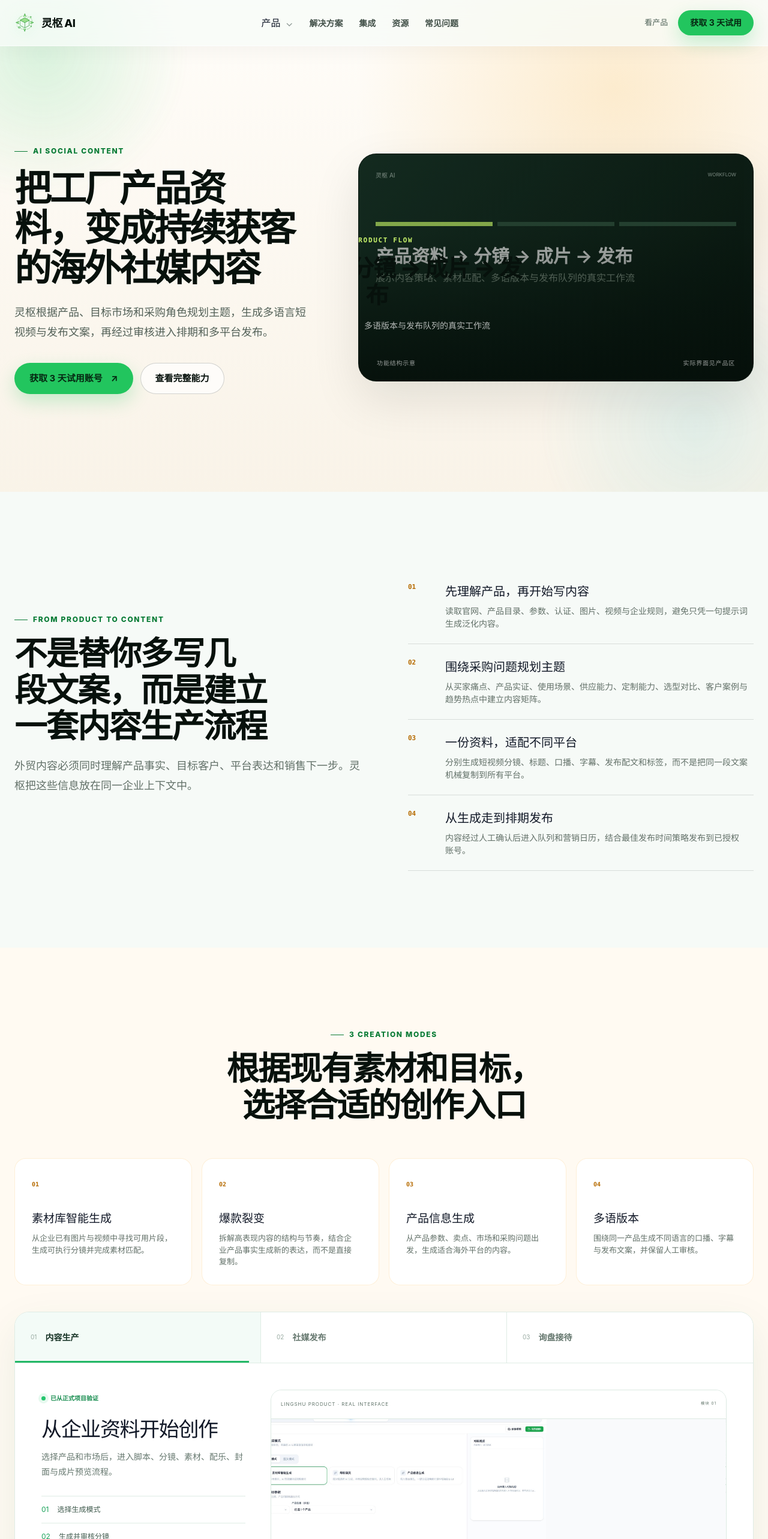
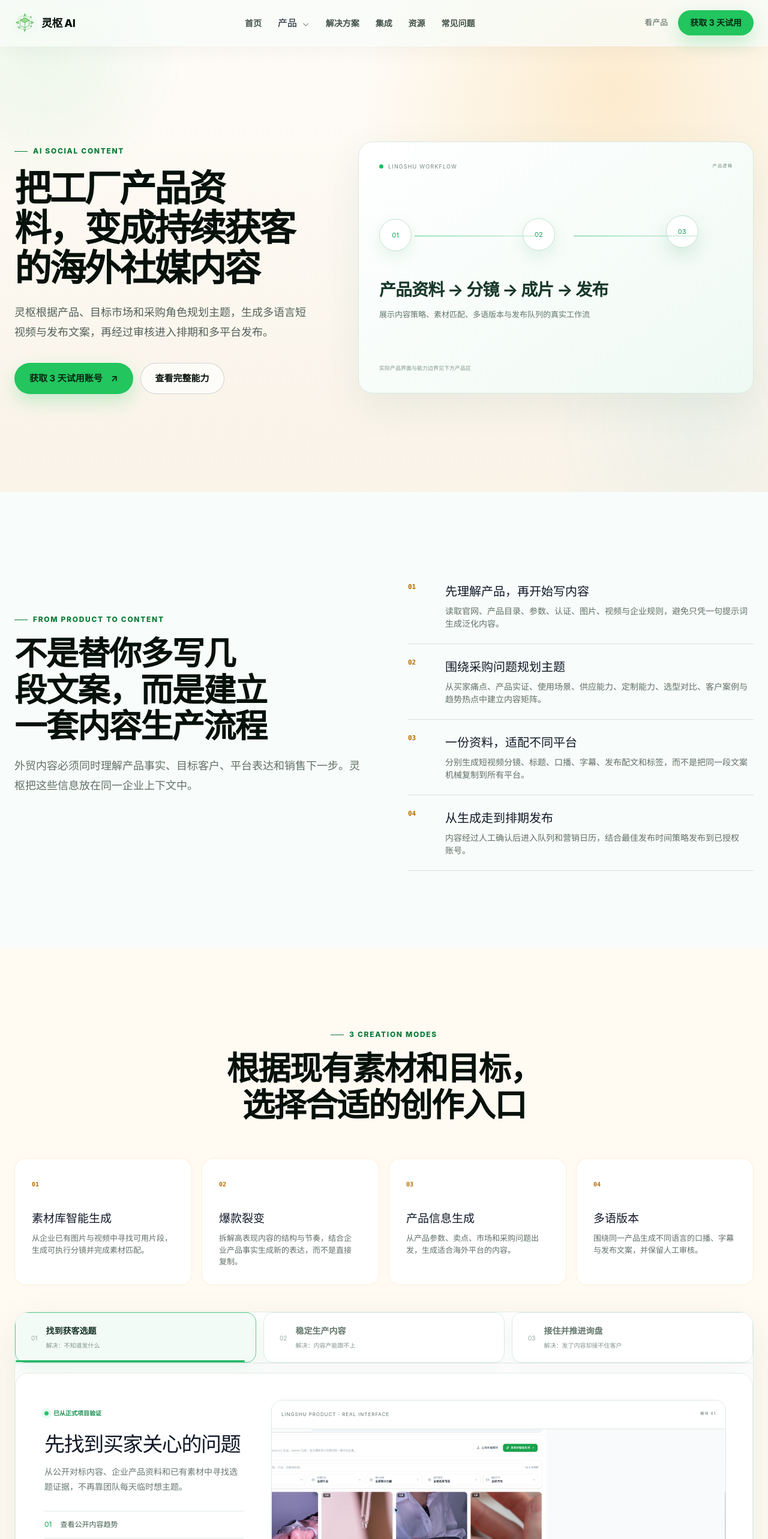
Before and after one commit to boooppppiiii-cloud/lingshu-dulizhan, a Next.js app: page /social in a window 1280 px wide. Shown: the top 2566 px of the page at 60% size. Built offline with nearby package versions, Linux system fonts and the light colour scheme.

Commit message:
fix: align product stories with buyer pain

```diff
--- a/app/ai-service/page.tsx
+++ b/app/ai-service/page.tsx
@@ -27,7 +27,7 @@ export default function AiServicePage() { return <main>
     ["03","低风险自动回","只对已批准的标准问题自动回复，高风险动作强制降级。"],
   ].map(([i,t,p])=><article className="role-card" data-reveal key={t}><span>{i}</span><h3>{t}</h3><p>{p}</p></article>)}</div></div></section>
   <section className="section product-demo-section"><div className="container"><SectionHeading eyebrow="VERIFIED PRODUCT LOGIC" title="从正式项目核对接待与交接逻辑" description="不展示客户对话，不用虚构聊天冒充产品。这里列出已验证的模块、步骤和能力边界。" align="center" /><div data-reveal><ProductEvidence /></div></div></section>
-  <section className="handoff-section"><div className="container split-section"><div><span className="eyebrow eyebrow-light">HUMAN HANDOFF</span><h2>销售接管时，不必让客户重新说一遍</h2><p>客户来源、当地时间、对话摘要、采购需求、BANT 证据、风险原因、已发送资料和建议动作会一起进入交接上下文。</p><ul className="dark-checklist"><li>大单、明确下单和 OEM 机会及时提醒</li><li>报价、付款、投诉和交期承诺暂停自动回复</li><li>连续知识缺口和客户要求通话时转人工</li></ul></div><MotionSlot title="销售交接摘要" note="模拟演示：高意向询盘触发负责人通知并保留完整上下文" tone="dark" /></div></section>
+  <section className="handoff-section"><div className="container split-section"><div><span className="eyebrow eyebrow-light">HUMAN HANDOFF</span><h2>销售接管时，不必让客户重新说一遍</h2><p>客户来源、当地时间、对话摘要、采购需求、BANT 证据、风险原因、已发送资料和建议动作会一起进入交接上下文。</p><ul className="dark-checklist"><li>大单、明确下单和 OEM 机会及时提醒</li><li>报价、付款、投诉和交期承诺暂停自动回复</li><li>连续知识缺口和客户要求通话时转人工</li></ul></div><MotionSlot title="销售交接摘要" note="工作流说明：高意向询盘触发负责人通知并保留完整上下文" tone="dark" /></div></section>
   <section className="section faq-section"><div className="container faq-grid"><SectionHeading eyebrow="FAQ" title="关于 WhatsApp AI 接待" /><div className="faq-list">{faq.map(([q,a])=><details data-reveal key={q}><summary>{q}<span>＋</span></summary><p>{a}</p></details>)}</div></div></section>
   <CtaBand title="先用 3 天，看看 AI 如何接住真实询盘" description="联系我们获取试用账号，由顾问协助配置演示企业知识和接待边界。" />
   </main>; }
--- a/app/page.tsx
+++ b/app/page.tsx
@@ -80,30 +80,6 @@ export default function HomePage() {
         </div>
       </section>
 
-      <section className="editorial-section capability-story" aria-labelledby="capability-title">
-        <div className="container">
-          <div className="editorial-heading">
-            <span>THREE CONNECTED WORKSPACES</span>
-            <h2 id="capability-title">三项能力，<br />接成一条链路。</h2>
-            <p>每项能力都能独立使用；连起来后，内容来源、询盘上下文和销售动作不会在工具之间丢失。</p>
-          </div>
-          <div className="capability-grid">
-            <Link href="/product/content-studio">
-              <span>01 · CONTENT</span><h3>内容与发布</h3>
-              <p>基于产品知识生成脚本与素材方案，审核后进入多平台排期。</p><i>进入内容工作台 ↗</i>
-            </Link>
-            <Link href="/product/whatsapp-ai">
-              <span>02 · INQUIRY</span><h3>WhatsApp AI</h3>
-              <p>识别语言、产品和采购信号；遇到报价、折扣与条款问题自动停下。</p><i>查看询盘接待 ↗</i>
-            </Link>
-            <Link href="/product/lead-management">
-              <span>03 · SALES</span><h3>客户与跟进</h3>
-              <p>保留来源、对话与判断依据，把高价值机会连同摘要交给销售。</p><i>查看销售跟进 ↗</i>
-            </Link>
-          </div>
-        </div>
-      </section>
-
       <section className="editorial-section control-story">
         <div className="container control-story-grid">
           <div className="editorial-heading">
--- a/app/social/page.tsx
+++ b/app/social/page.tsx
@@ -45,7 +45,7 @@ export default function SocialPage() {
     </div></section>
     <section className="attribution-section"><div className="container attribution-grid">
       <div><span className="eyebrow eyebrow-light">CONTENT → INQUIRY</span><h2>发布不是终点，客户来源要跟着进入 WhatsApp</h2><p>发布时可为内容附加带追踪参数的 WhatsApp 入口。客户发起对话后，平台和具体内容来源进入客户上下文，帮助销售理解客户为什么而来。</p><div className="attribution-path"><span>已发布内容</span><span>追踪入口</span><span>WhatsApp 对话</span><span>客户工作台</span></div></div>
-      <MotionSlot title="内容来源归因" note="模拟演示：Instagram 内容触发 WhatsApp 询盘并保存来源" tone="dark" />
+      <MotionSlot title="内容来源归因" note="工作流说明：Instagram 内容触发 WhatsApp 询盘并保存来源" tone="dark" />
     </div></section>
     <section className="section faq-section"><div className="container faq-grid"><SectionHeading eyebrow="FAQ" title="关于内容生成与发布" /><div className="faq-list">{faq.map(([q,a]) => <details data-reveal key={q}><summary>{q}<span>＋</span></summary><p>{a}</p></details>)}</div></div></section>
     <CtaBand title="用你的产品，体验一次完整内容生产流程" description="联系我们获取 3 天试用账号，体验产品资料、脚本、成片、排期与发布。" />
--- a/app/strategy/page.tsx
+++ b/app/strategy/page.tsx
@@ -14,7 +14,7 @@ export default function StrategyPage() { return <main>
     {index:"03",title:"按真实证据分级",text:"BANT 评分只采用客户说过的需求、时间、决策链和预算信息，帮助团队安排优先级。"},
     {index:"04",title:"推进跟进与订单",text:"高意向客户触发交接与提醒；客户、订单状态、GMV、履约和退款数据进入经营视图。"},
   ]} /></div></section>
-  <section className="attribution-section"><div className="container attribution-grid"><div><span className="eyebrow eyebrow-light">TRACEABLE JOURNEY</span><h2>知道客户为什么来，才能决定下一步怎么跟</h2><p>系统已有从发布内容到 WhatsApp 的追踪基础，并将平台内容 ID、项目、语言和账号等信息写入发布记录。订单归因仍需结合企业实际流程完成配置与验收。</p><div className="attribution-path"><span>平台内容</span><span>WhatsApp 入口</span><span>客户对话</span><span>BANT 分级</span><span>销售动作</span></div></div><MotionSlot title="客户增长时间线" note="模拟演示：内容来源、询盘摘要、跟进任务与订单状态" tone="dark" /></div></section>
+  <section className="attribution-section"><div className="container attribution-grid"><div><span className="eyebrow eyebrow-light">TRACEABLE JOURNEY</span><h2>知道客户为什么来，才能决定下一步怎么跟</h2><p>系统已有从发布内容到 WhatsApp 的追踪基础，并将平台内容 ID、项目、语言和账号等信息写入发布记录。订单归因仍需结合企业实际流程完成配置与验收。</p><div className="attribution-path"><span>平台内容</span><span>WhatsApp 入口</span><span>客户对话</span><span>BANT 分级</span><span>销售动作</span></div></div><MotionSlot title="客户增长时间线" note="工作流说明：内容来源、询盘摘要、跟进任务与订单状态" tone="dark" /></div></section>
   <section className="section product-demo-section"><div className="container"><SectionHeading eyebrow="CUSTOMER CONTEXT" title="客户判断必须有依据" description="不展示客户资料，不虚构分数。这里只说明正式项目中已经实现的意向信号、客户优先级和人工交接规则。" align="center" /><div data-reveal><ProductEvidence /></div></div></section>
   <section className="section intelligence-section"><div className="container"><SectionHeading eyebrow="SALES OPERATING SYSTEM" title="把下一步动作交给系统提醒，把关键判断留给销售" align="center" /><div className="role-grid">{[
     ["01","高意向优先","大单、明确下单、OEM、独家与复购机会优先进入负责人视线。"],
--- a/app/ui/page-chrome.tsx
+++ b/app/ui/page-chrome.tsx
@@ -2,7 +2,7 @@
 
 import Link from "next/link";
 import { usePathname } from "next/navigation";
-import { useEffect, useState } from "react";
+import { useEffect, useRef, useState } from "react";
 
 function Logo() {
   return (
@@ -23,12 +23,24 @@ const megaGroups = [
 function Header({ pathname }: { pathname: string }) {
   const [open, setOpen] = useState(false);
   const [productOpen, setProductOpen] = useState(false);
+  const productCloseTimer = useRef<ReturnType<typeof setTimeout> | null>(null);
+  const keepProductMenuOpen = () => {
+    if (productCloseTimer.current) clearTimeout(productCloseTimer.current);
+    setProductOpen(true);
+  };
+  const scheduleProductMenuClose = () => {
+    if (productCloseTimer.current) clearTimeout(productCloseTimer.current);
+    productCloseTimer.current = setTimeout(() => setProductOpen(false), 320);
+  };
   useEffect(() => {
     if (!open) return;
     const closeOnEscape = (event: KeyboardEvent) => { if (event.key === "Escape") setOpen(false); };
     window.addEventListener("keydown", closeOnEscape);
     return () => window.removeEventListener("keydown", closeOnEscape);
   }, [open]);
+  useEffect(() => () => {
+    if (productCloseTimer.current) clearTimeout(productCloseTimer.current);
+  }, []);
   return (
     <header className="site-header">
       <div className="nav-shell">
@@ -37,12 +49,13 @@ function Header({ pathname }: { pathname: string }) {
           <span>{open ? "关闭" : "菜单"}</span><i aria-hidden="true" />
         </button>
         <nav id="main-navigation" className={`nav-links ${open ? "is-open" : ""}`} aria-label="主要导航">
-          <div className={`nav-product-menu ${productOpen ? "is-open" : ""}`} onMouseLeave={() => setProductOpen(false)}>
-            <button type="button" aria-expanded={productOpen} onClick={() => setProductOpen((value) => !value)} onMouseEnter={() => setProductOpen(true)}>
+          <Link className="nav-home-link" href="/" aria-current={pathname === "/" ? "page" : undefined} onClick={() => setOpen(false)}>首页</Link>
+          <div className={`nav-product-menu ${productOpen ? "is-open" : ""}`} onMouseEnter={keepProductMenuOpen} onMouseLeave={scheduleProductMenuClose}>
+            <button type="button" aria-expanded={productOpen} onClick={() => setProductOpen((value) => !value)} onMouseEnter={keepProductMenuOpen}>
               产品 <span>⌄</span>
             </button>
             <div className="nav-product-panel">
-              <div><small>一条连续链路</small><strong>从内容被看见，<br />到客户被接住。</strong><Link href="/product">进入产品 Tour →</Link></div>
+              <div><small>一条连续链路</small><strong>从内容被看见，<br />到客户被接住。</strong><Link href="/product" onClick={()=>{setOpen(false);setProductOpen(false)}}>查看产品全景 →</Link></div>
               <div className="nav-mega-groups">{megaGroups.map(group=><section key={group.title}><strong>{group.title}</strong>{group.items.map(([href,label])=><Link key={href} href={href} onClick={()=>{setOpen(false);setProductOpen(false)}}>{label}<i>↗</i></Link>)}</section>)}</div>
             </div>
           </div>
--- a/app/ui/product-evidence.tsx
+++ b/app/ui/product-evidence.tsx
@@ -6,27 +6,30 @@ import { useEffect, useState } from "react";
 
 const modules = [
   {
-    id: "create", number: "01", label: "内容生产", title: "从企业资料开始创作",
-    summary: "选择产品和市场后，进入脚本、分镜、素材、配乐、封面与成片预览流程。",
-    steps: ["选择生成模式", "生成并审核分镜", "匹配企业素材", "完成封面与成片"],
-    proof: ["AiCreateStudio", "企业产品与素材库", "脚本事实清洗与人工审核"],
-    boundary: "生成结果需要人工核对产品事实；高风险表述不会被当作企业事实自动采用。", image: "/product-real/content-studio.png",
+    id: "insight", number: "01", label: "找到获客选题", pain: "解决：不知道发什么",
+    title: "先找到买家关心的问题",
+    summary: "从公开对标内容、企业产品资料和已有素材中寻找选题证据，不再靠团队每天临时想主题。",
+    steps: ["查看公开内容趋势", "结合产品与目标市场", "筛选可用企业素材", "形成内容切入点"],
+    proof: ["InspirationDashboard", "企业产品资料", "分行业素材标签"],
+    boundary: "公开内容只用于理解结构与趋势，不会把竞品数据、承诺或案例迁移成企业事实。", image: "/product-real/materials-library.png",
     href: "/product/content-studio",
   },
   {
-    id: "publish", number: "02", label: "社媒发布", title: "让成片直接进入发布计划",
-    summary: "内容队列、日历排期和平台账号在同一流程中衔接，并保留发布状态。",
-    steps: ["成片进入内容队列", "选择平台与账号", "设置排期策略", "查看发布结果"],
-    proof: ["ScheduledPage", "CalendarPlanner", "TikTok / Meta / YouTube 发布接口"],
-    boundary: "真实发布依赖客户账号授权、平台应用审核和相应发布权限。未授权时只保存草稿。", image: "/product-real/publishing-calendar.png",
-    href: "/product/social-publishing",
+    id: "create", number: "02", label: "稳定生产内容", pain: "解决：内容产能跟不上",
+    title: "把选题推进到可发布成片",
+    summary: "把脚本、分镜、企业素材、配音、配乐和封面放进连续工作流，减少营销、设计与剪辑反复交接。",
+    steps: ["选择产品与生成模式", "生成并审核分镜", "匹配企业素材", "确认封面与成片"],
+    proof: ["AiCreateStudio", "六步视频创作", "脚本事实清洗与人工审核"],
+    boundary: "生成结果需要人工核对产品事实；参数、认证、功效和供应承诺必须有企业资料依据。", image: "/product-real/content-studio.png",
+    href: "/product/content-studio",
   },
   {
-    id: "inquiry", number: "03", label: "询盘接待", title: "把对话交给正确的人",
-    summary: "WhatsApp 消息进入客户工作台后，AI 基于企业知识辅助回复、补齐采购信息并识别转人工条件。",
-    steps: ["识别语言与产品", "检索企业知识", "补齐采购信息", "触发人工交接"],
-    proof: ["AgentWorkspace", "客户优先级与意向信号", "报价与高风险动作保护"],
-    boundary: "正式报价、折扣、合同条款和知识缺口默认不由 AI 自主承诺。", image: null,
+    id: "convert", number: "03", label: "接住并推进询盘", pain: "解决：发了内容却接不住客户",
+    title: "发布之后，客户继续进入销售流程",
+    summary: "成片进入多平台排期；客户通过 WhatsApp 发起咨询后，由企业知识辅助首轮接待，并在关键节点交给销售。",
+    steps: ["多平台账号排期", "保留内容来源", "补齐采购信息", "高风险转人工"],
+    proof: ["CalendarPlanner", "平台发布接口", "AgentWorkspace 与人工交接"],
+    boundary: "发布依赖账号授权和平台审核；正式报价、折扣、合同条款和知识缺口默认转人工。", image: "/product-real/publishing-calendar.png",
     href: "/product/whatsapp-ai",
   },
 ] as const;
@@ -43,17 +46,17 @@ export function HeroSystemDemo() {
 }
 
 export function ProductEvidence() {
-  const [active, setActive] = useState<(typeof modules)[number]["id"]>("create");
+  const [active, setActive] = useState<(typeof modules)[number]["id"]>("insight");
   const current = modules.find(item => item.id === active) ?? modules[0];
   useEffect(() => {
-    const timer = window.setTimeout(() => setActive(value => value === "create" ? "publish" : value === "publish" ? "inquiry" : "create"), 7000);
+    const timer = window.setTimeout(() => setActive(value => value === "insight" ? "create" : value === "create" ? "convert" : "insight"), 7000);
     return () => window.clearTimeout(timer);
   }, [active]);
 
   return <section className="real-product" id="product">
     <div className="real-product-tabs" role="tablist" aria-label="真实产品模块">
       {modules.map(item => <button key={item.id} type="button" role="tab" aria-selected={item.id === active} onClick={() => setActive(item.id)}>
-        <span>{item.number}</span><strong>{item.label}</strong><i />
+        <span>{item.number}</span><div><strong>{item.label}</strong><small>{item.pain}</small></div><i />
       </button>)}
     </div>
     <div className="real-product-stage" key={current.id}>
--- a/app/ui/site-components.tsx
+++ b/app/ui/site-components.tsx
@@ -16,20 +16,11 @@ export function MotionSlot({
   compact = false,
 }: MotionSlotProps) {
   return (
-    <div
-      className={`motion-slot motion-${tone} ratio-${ratio} ${compact ? "is-compact" : ""}`}
-      aria-label={`${title}，流程结构示意`}
-    >
-      <div className="slot-product-video slot-system-interface" aria-label={`${title}流程结构示意`}><div><span>灵枢 AI</span><small>WORKFLOW</small></div><section><i/><i/><i/></section><article><strong>{title}</strong><p>{note}</p></article></div>
-      <div className="slot-content">
-        <span className="slot-kicker"><i /> PRODUCT FLOW</span>
-        <strong>{title}</strong>
-        <p>{note}</p>
-      </div>
-      <div className="slot-meta">
-        <span>功能结构示意</span>
-        <span>实际界面见产品区</span>
-      </div>
+    <div className={`workflow-visual workflow-${tone} ratio-${ratio} ${compact ? "is-compact" : ""}`} aria-label={`${title}，工作流示意`}>
+      <div className="workflow-visual-top"><span><i /> LINGSHU WORKFLOW</span><small>产品逻辑</small></div>
+      <div className="workflow-visual-body"><span>01</span><span>02</span><span>03</span><i /><i /></div>
+      <strong>{title}</strong><p>{note}</p>
+      <small className="workflow-visual-note">实际产品界面与能力边界见下方产品区</small>
     </div>
   );
 }
```
Also changed, not shown: app/globals.css.
